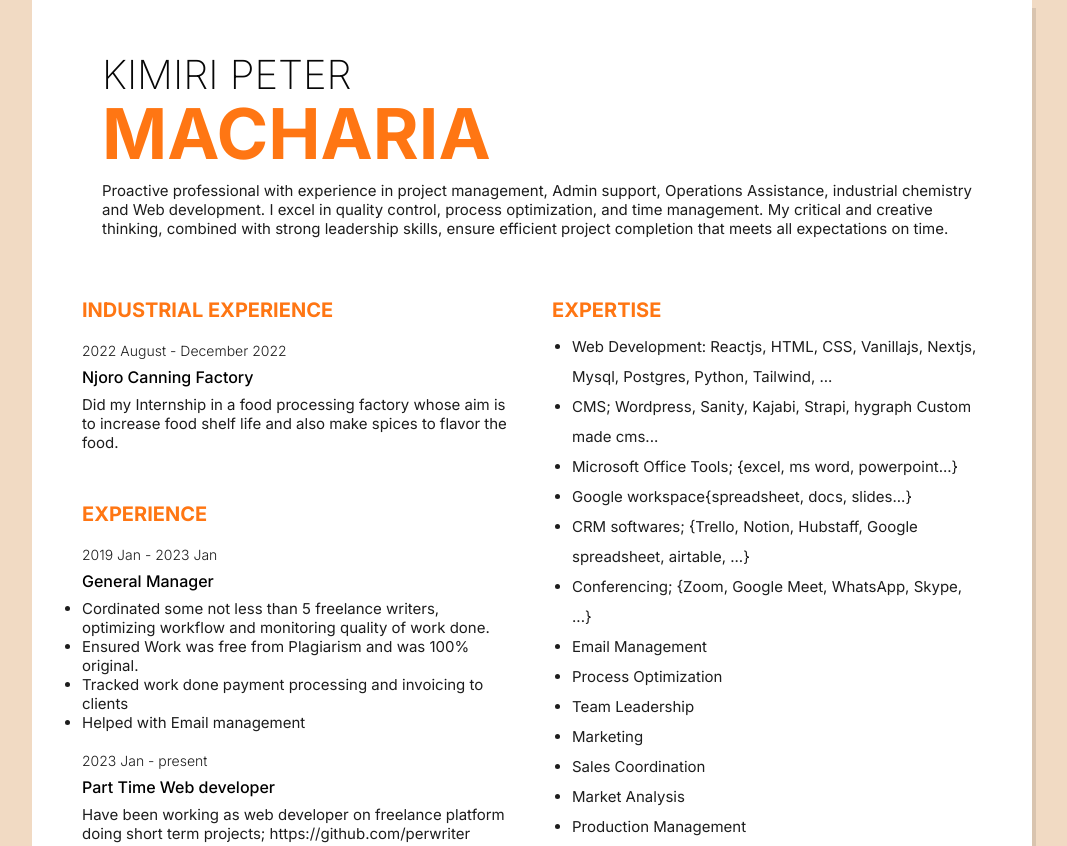
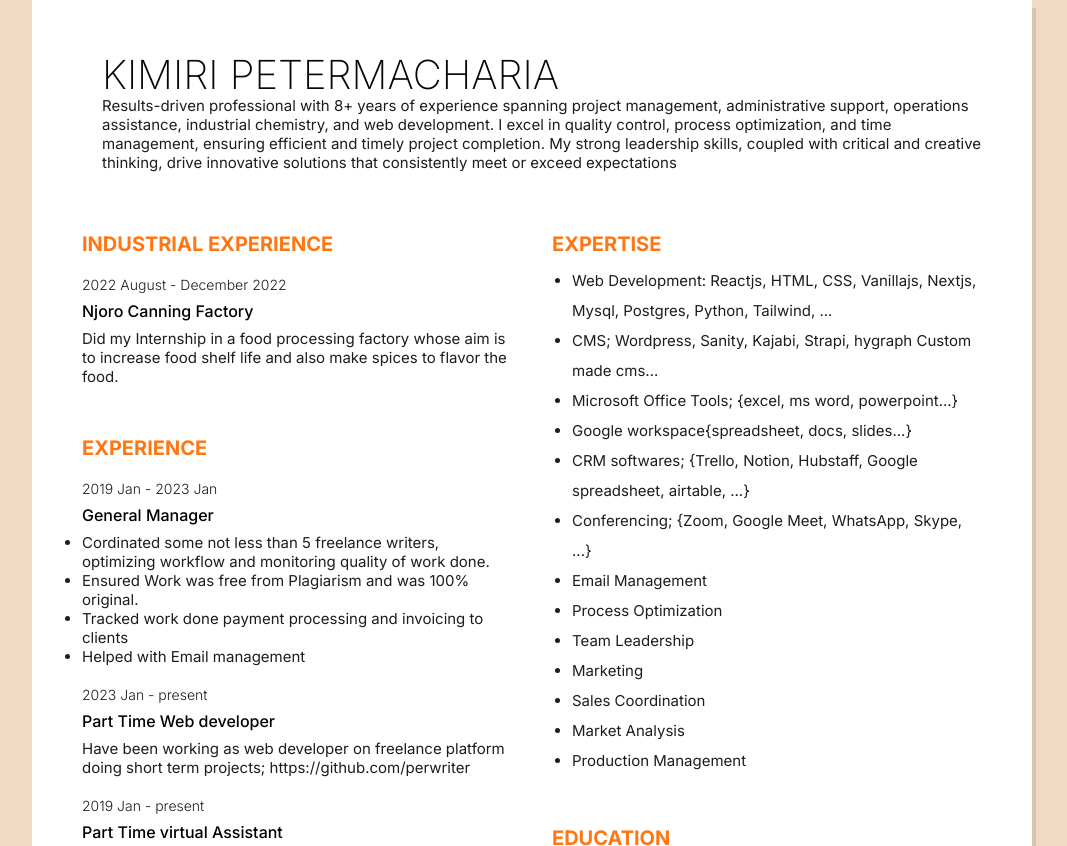
Before and after one commit to perwriter/VAresume, a plain HTML site: page index.html in a window 1280 px wide. Shown: the top 846 px of the page, without its empty margins (108-1175 px from the left). Drawn offline with nearby package versions, Linux system fonts and the light colour scheme.

Commit message:
Update index.html

```diff
--- a/index.html
+++ b/index.html
@@ -22,13 +22,12 @@
         </div>
         <div>
           <h1 onclick="printDocument()" style={"cursor:pointer"} class="profile_name">
-            <span class="profile_name_firstName">KIMIRI <span>PETER</span></span>
-            <span class="profile_name_lastName">MACHARIA</span>
+            <span class="profile_name_firstName">KIMIRI <span>PETER</span><span>Macharia</span></span>
+<!--             <span class="profile_name_lastName">MACHARIA</span> -->
           </h1>
 <!--           <p class="profile_title"><span>Project manager</span>, <span>Assistant</span>, <span>Web Developer</span>,  <span>Industrial Chemist</span>,</p> -->
                   <p class="description profile_description">
-              Proactive professional with experience in project management, Admin support, Operations Assistance, industrial chemistry and Web development. I excel in quality control, process optimization, and time management. My critical and creative thinking, combined with strong leadership skills, ensure efficient project completion that meets all expectations on time. </p>
-        </div>
+           Results-driven professional with 8+ years of experience spanning project management, administrative support, operations assistance, industrial chemistry, and web development. I excel in quality control, process optimization, and time management, ensuring efficient and timely project completion. My strong leadership skills, coupled with critical and creative thinking, drive innovative solutions that consistently meet or exceed expectations</div>
       </div>
     </div>
 
```
